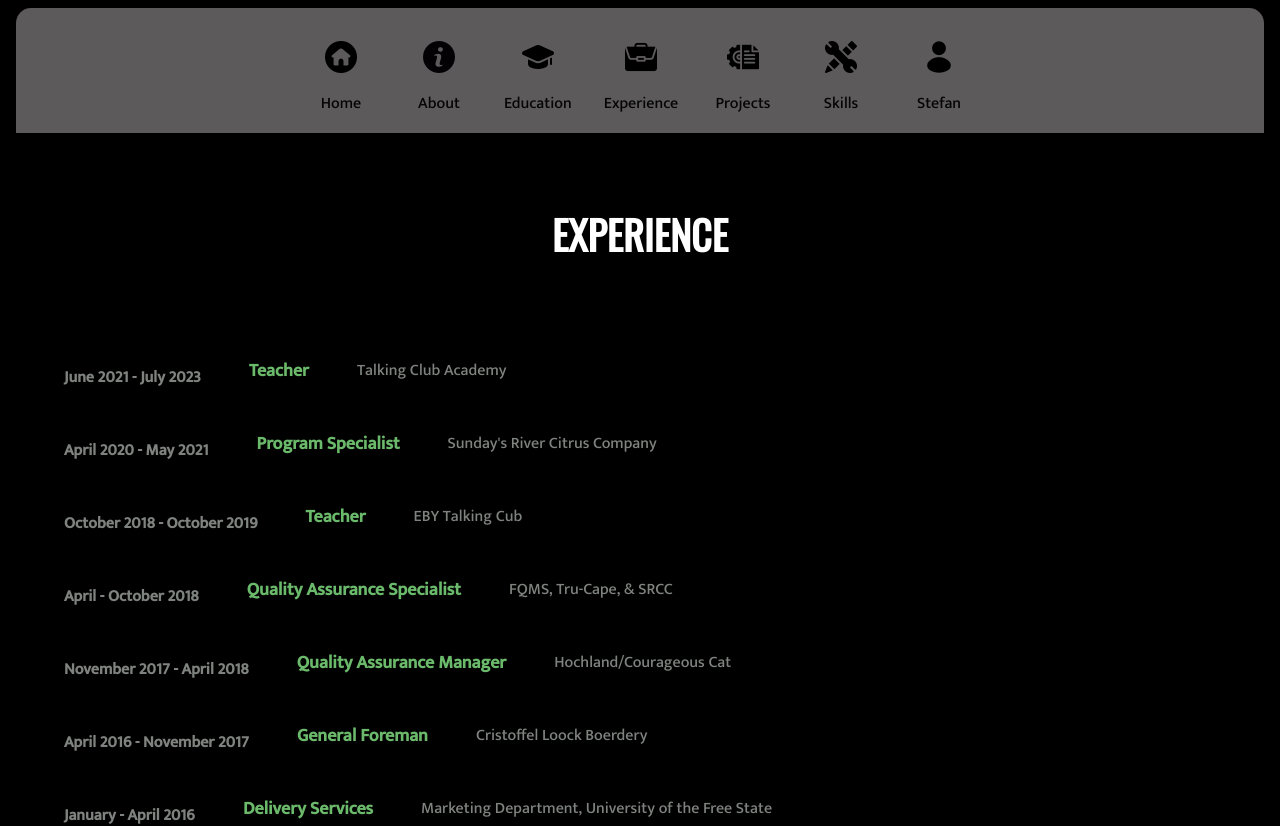
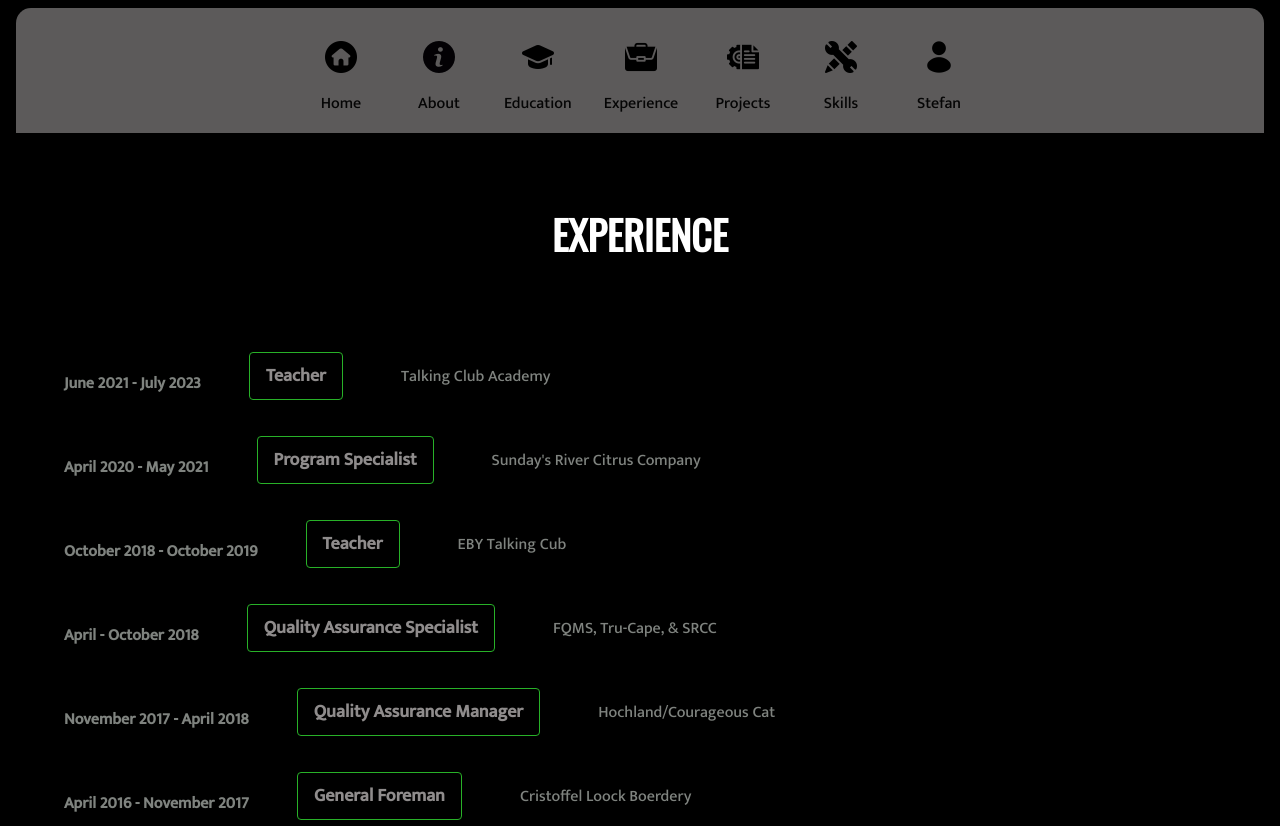
Before and after one commit to StefanSchutte/My_Website_Stefan_Schutte, a Vue app: page /experience in a window 1280 px wide. Shown: the top 826 px of the page. Built offline with nearby package versions, Linux system fonts and the light colour scheme.

Commit message:
exp-update_css_button

```diff
--- a/src/Pages/Experience.vue
+++ b/src/Pages/Experience.vue
@@ -31,12 +31,19 @@
 
 .experienceHeading {
   font-size: large;
-  color: rgb(107, 186, 107);
   cursor: pointer; /* Add cursor pointer for better UX */
+  color: #8f8c8c;
+  margin-right: 10px;
+  padding: 8px 16px;
+  border: 1px solid #28b128;
+  border-radius: 4px;
+  text-decoration: none;
+  transition: background-color 0.3s ease;
 }
 .experienceHeading:hover {
   transform: scale(1.40);
   color: #075c07;
+  border: 1px solid #525952;
 }
 
 .experienceDate {
@@ -140,14 +147,18 @@
     date: "April 2016 - November 2017",
     title: "General Foreman",
     place: "Cristoffel Loock Boerdery",
-    description: "- Courageous Cats / UFF / Old Mutal Agri-investment Farms.\n" +
-        "- Quality control manager.\n" +
-        "- Fruit quality standards fulfillment. \n" +
-        "- Monitoring samples. \n" +
-        "- Databases to combat claims from buyers and exporters. \n" +
-        "- Assisting Line manager with pack machine and operations.\n" +
-        "- Logistic databases on daily pack out. \n" +
-        "- Daily quality report.",
+    description: "- General foreman.\n" +
+        "- General farm operations and activities. \n" +
+        "- Repairing motorized vehicles and implements.\n" +
+        "- Repairing pipes and electrical lines. \n" +
+        "- Roof construction, painting. \n" +
+        "- Planting of grains. \n" +
+        "- Pruning supervision. \n" +
+        "- Conveyance of new orchards and irrigation system. \n" +
+        "- Livestock and wild life animals. \n" +
+        "- Hunting activities. \n" +
+        "- Co-managed the pack house. \n" +
+        "- Labelling, packing, quality, production and operations.",
     show: false
   },
 
```
